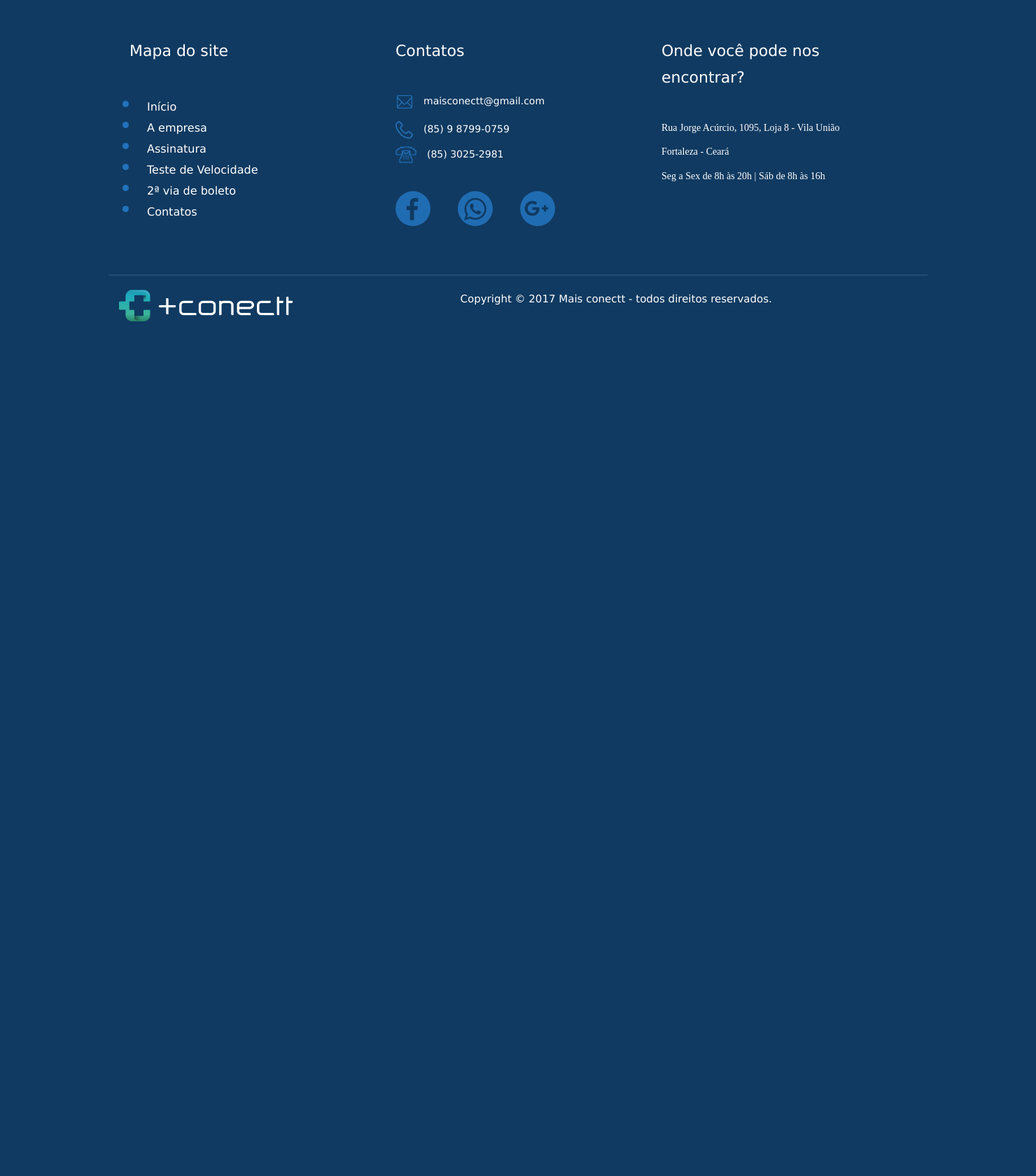
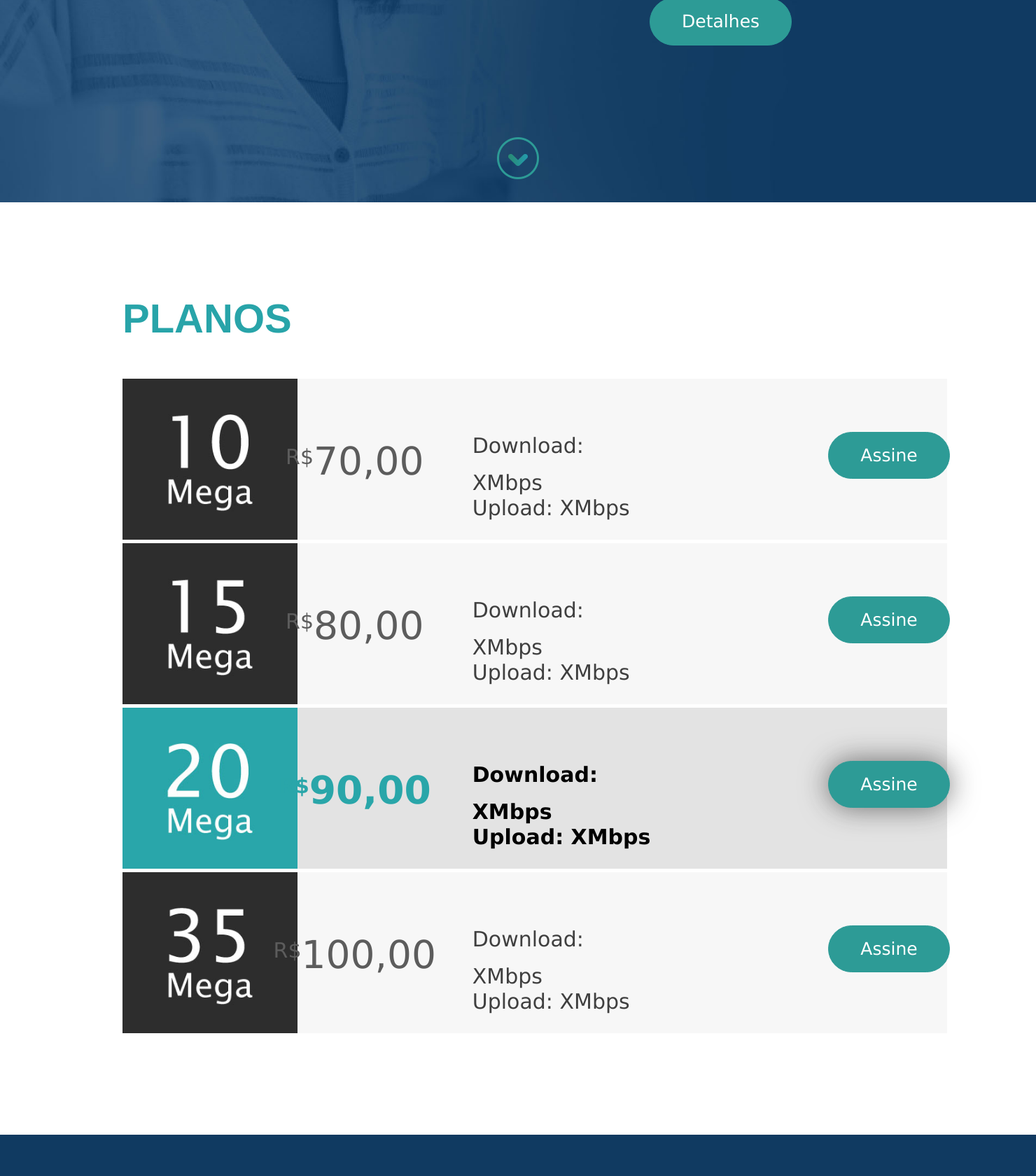
Before and after one commit to ITEVA/maisConectt, a PHP site: page /assinatura in a window 1480 px wide; the page is wider, and only the part inside the window is pictured. Shown: the part 676-2356 px from the top of that part at 70% size. Before the commit the page ends 1135 px from the top of that part, so only its background shows below. Run offline with PHP 8.4, Linux system fonts and the light colour scheme; some libraries are stand-ins or nearby versions.

Commit message:
Estrutura Página Assinaturas

```diff
--- a/Css/agency.css
+++ b/Css/agency.css
@@ -1,4 +1,4 @@
-header {
+header#home {
   background-image: url('../Images/banner01.jpg');
   background-repeat: no-repeat;
   background-attachment: scroll;
--- /dev/null
+++ b/Css/assinatura.css
@@ -0,0 +1,144 @@
+div.conteudo{
+    background-color: #ffffff;
+}
+
+header#assinatura {
+    background-image: url('../Images/banner02.jpg');
+    background-repeat: no-repeat;
+    background-attachment: scroll;
+    background-position: center 0;
+    -webkit-background-size: cover;
+    -moz-background-size: cover;
+    background-size: 100%;
+    -o-background-size: 100%;
+    text-align: center;
+    color: white;
+}
+
+h1#titulo{
+    color: #28a4a9;
+    padding-bottom: 40px;
+    font-size: 58px;
+}
+
+div.conteudo > .box{
+    margin-left: 10%;
+    padding-bottom: 10%;
+}
+
+div.plano{
+    background-color: #F7F7F7;
+    margin-top: 5px;
+    padding-left: 0;
+}
+
+div.banda{
+    padding: 0;
+}
+
+div.banda > img{
+    width: 250px;
+}
+
+div.preco{
+    text-align: center;
+    padding-left: 0;
+    padding-top: 70px;
+}
+
+div.preco > p{
+    color: #5c5c5c;
+    font-size: 55px;
+}
+
+div.preco > p.ppDestaque{
+    color: #29a6a9;
+    font-weight: 700;
+}
+
+div.preco > p > sup{
+    font-size: 30px;
+}
+
+div.taxa{
+    padding-top: 70px;
+}
+
+div.taxa > p{
+    color: #3f3f3f;
+}
+
+div.taxa > p.pDestaque{
+    color: #000000;
+    font-weight: 700;
+}
+
+div.taxa > p:first-child{
+    font-size: 30px;
+}
+
+div.taxa > p:last-child{
+    font-size: 30px;
+    line-height: 0px;
+}
+
+div.assinar{
+    padding-right: 0;
+    padding-top: 70px;
+}
+
+div.assinar > p{
+    float: right;
+}
+
+div.destaque{
+    background-color: #E3E3E3;
+}
+
+.btn-xl {
+    color: white;
+    background-color: #2D9B96;
+    border-color: #2D9B96;
+    font-family: "Lucida Sans Unicode", serif;
+    border-radius: 35px;
+    font-size: 25px;
+    padding: 15px 45px 15px 45px;
+    margin-left: 66.5%;
+    margin-top: 3%;
+    -webkit-animation-delay: 1s; /* Safari 4.0 - 8.0 */
+    animation-delay: 1s;
+}
+
+a.aDestaque{
+    -webkit-box-shadow: 0px 0px 40px 0px rgba(26,26,26,0.6);
+    -moz-box-shadow: 0px 0px 40px 0px rgba(26,26,26,0.6);
+    box-shadow: 0px 0px 40px 0px rgba(26,26,26,0.6);
+}
+
+/* Texto do Banner */
+/********** BANNER 1 **********/
+#bandaLarga {
+    width: 53.4166%;
+    margin-left: 65%;
+    margin-top: 15%;
+}
+#bandaLarga img { width: 100%; }
+
+#oferta {
+    width: 16%;
+    margin-left: 66%;
+    margin-top: 2%;
+}
+
+#mega20{
+    width: 40%;
+    margin-left: 81%;
+    margin-top: -10%;
+
+}
+
+#oferta img { width: 100%; }
+
+#mega25 { width: 17%; margin-left: 68%; }
+
+#mega25 img { width: 100%; }
--- a/Pages/aempresa.php
+++ b/Pages/aempresa.php
@@ -38,9 +38,3 @@
     </div>
 
 </div>
-
-<script src="JS/jquery-1.11.3.min.js"></script>
-
-<script src="JS/bootstrap.js"></script>
-
-<script src="JS/agency.js"></script>
--- /dev/null
+++ b/Pages/assinatura.php
@@ -0,0 +1,107 @@
+<header id="assinatura">
+    <div class="container">
+        <div class="intro-text">
+            <div class="row-fluid">
+                <div id="bandaLarga" class="animated fadeInDownBig txtBanner">
+                    <img src="Images/image1.png">
+                </div>
+            </div>
+            <div class="row-fluid">
+                <div id="oferta" class="animated fadeInLeftBig txtBanner margemTop">
+                    <img src="Images/image2.png">
+                </div>
+                <div id="mega20" class="animated fadeInRightBig txtBanner margemTop">
+                    <img src="Images/image3.png">
+                </div>
+            </div>
+            <a href="#services" class="page-scroll btn btn-xl animated fadeIn">Detalhes</a>
+        </div>
+        <div id="conteudo"></div>
+
+        <a class="page-scroll ancora" href="#conteudo"><img class="down" src="Images/arrowDown.png" alt=""></a>
+    </div>
+</header>
+
+
+<div class="separatriz"></div>
+
+<div class="col-lg-12 conteudo">
+    <div class="col-lg-10 box">
+        <h1 id="titulo">PLANOS</h1>
+        <div class="col-lg-12 plano">
+            <div class="col-lg-2 banda">
+                <img src="Images/10mega.JPG" alt="">
+            </div>
+
+            <div class="col-lg-3 preco">
+                <p><sup>R$</sup>70,00</p>
+            </div>
+
+            <div class="col-lg-3 taxa">
+                <p>Download: XMbps</p>
+                <p>Upload: XMbps</p>
+            </div>
+
+            <div class="col-lg-3 assinar">
+                <p><a href="" class="page-scroll btn btn-xl">Assine</a></p>
+            </div>
+        </div>
+
+        <div class="col-lg-12 plano">
+            <div class="col-lg-2 banda">
+                <img src="Images/15mega.JPG" alt="">
+            </div>
+
+            <div class="col-lg-3 preco">
+                <p><sup>R$</sup>80,00</p>
+            </div>
+
+            <div class="col-lg-3 taxa">
+                <p>Download: XMbps</p>
+                <p>Upload: XMbps</p>
+            </div>
+
+            <div class="col-lg-3 assinar">
+                <p><a href="" class="page-scroll btn btn-xl">Assine</a></p>
+            </div>
+        </div>
+
+        <div class="col-lg-12 plano destaque">
+            <div class="col-lg-2 banda">
+                <img src="Images/20mega.JPG" alt="">
+            </div>
+
+            <div class="col-lg-3 preco">
+                <p class="ppDestaque"><sup>R$</sup>90,00</p>
+            </div>
+
+            <div class="col-lg-3 taxa">
+                <p class="pDestaque">Download: XMbps</p>
+                <p class="pDestaque">Upload: XMbps</p>
+            </div>
+
+            <div class="col-lg-3 assinar">
+                <p><a href="" class="page-scroll btn btn-xl aDestaque">Assine</a></p>
+            </div>
+        </div>
+
+        <div class="col-lg-12 plano">
+            <div class="col-lg-2 banda">
+                <img src="Images/35mega.JPG" alt="">
+            </div>
+
+            <div class="col-lg-3 preco">
+                <p><sup>R$</sup>100,00</p>
+            </div>
+
+            <div class="col-lg-3 taxa">
+                <p>Download: XMbps</p>
+                <p>Upload: XMbps</p>
+            </div>
+
+            <div class="col-lg-3 assinar">
+                <p><a href="" class="page-scroll btn btn-xl">Assine</a></p>
+            </div>
+        </div>
+    </div>
+</div>
--- a/Pages/rodape.php
+++ b/Pages/rodape.php
@@ -54,3 +54,10 @@
     </div>
     <div class="espaco col-lg-12"></div>
 </div>
+
+
+<script src="JS/jquery-1.11.3.min.js"></script>
+
+<script src="JS/bootstrap.js"></script>
+
+<script src="JS/agency.js"></script>
--- a/Pages/topo.php
+++ b/Pages/topo.php
@@ -2,7 +2,7 @@
 <html lang="pt-br">
     <head>
         <title>Mais Conectt</title>
-        <link rel="shortcut icon" type="image/x-icon" href="../Images/favicon.ico">
+        <link rel="shortcut icon" type="image/x-icon" href="Images/favicon.ico">
         <meta charset="utf-8">
         <meta http-equiv="X-UA-Compatible" content="IE=edge">
         <meta name="description" content="">
@@ -34,6 +34,7 @@
         <link rel="stylesheet" href="Css/topo.css">
         <link rel="stylesheet" href="Css/style.css">
         <link rel="stylesheet" href="Css/home.css">
+        <link rel="stylesheet" href="Css/assinatura.css">
         <link rel="stylesheet" href="Css/agency.css">
         <!-- Latest compiled and minified JavaScript -->
         <?php echo (file_exists("Css/{$url[0]}.css")) ? "<link rel=\"stylesheet\" href=\"Css/{$url[0]}.css\">" : ""; ?>
@@ -73,7 +74,7 @@
                     <a class="page-scroll" href="aempresa">A empresa</a>
                 </li>
                 <li>
-                    <a class="page-scroll" href="assinatura">Planos</a>
+                    <a class="page-scroll" href="assinatura">Assinatura</a>
                 </li>
                 <li>
                     <a class="page-scroll" href="teste">Teste de velocidade</a>
@@ -107,7 +108,7 @@
                         <a class="page-scroll" href="aempresa">A empresa</a>
                     </li>
                     <li>
-                        <a class="page-scroll" href="assinatura">Planos</a>
+                        <a class="page-scroll" href="assinatura">Assinatura</a>
                     </li>
                     <li>
                         <a class="page-scroll" href="teste">Teste de velocidade</a>
```
Also changed, not shown: Css/aempresa.css (+4 -6 lines), Pages/home.php (+1 -8 lines), Images/10mega.JPG (added), Images/15mega.JPG (added), Images/20mega.JPG (added), Images/35mega.JPG (added), Images/banner02.jpg (added), Images/image1.PNG (added), Images/image2.PNG (added), Images/image3.PNG (added).
